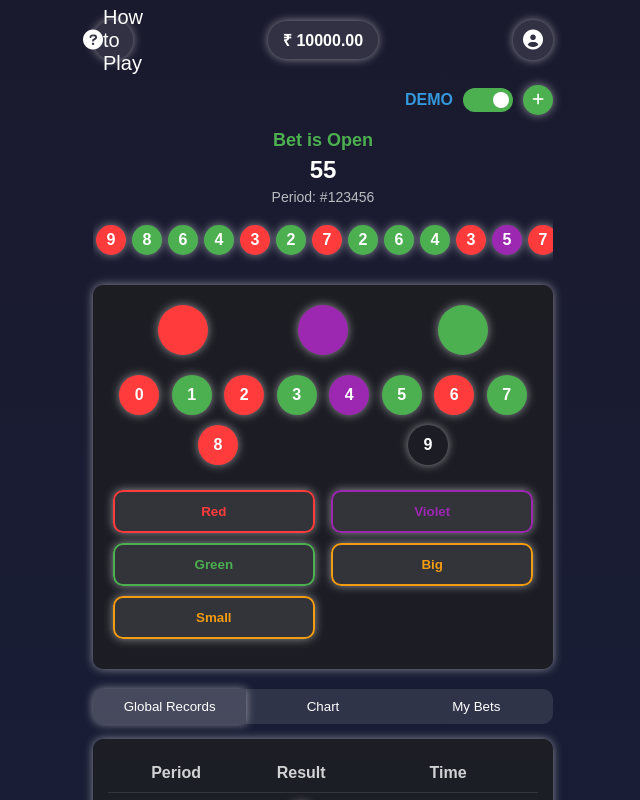
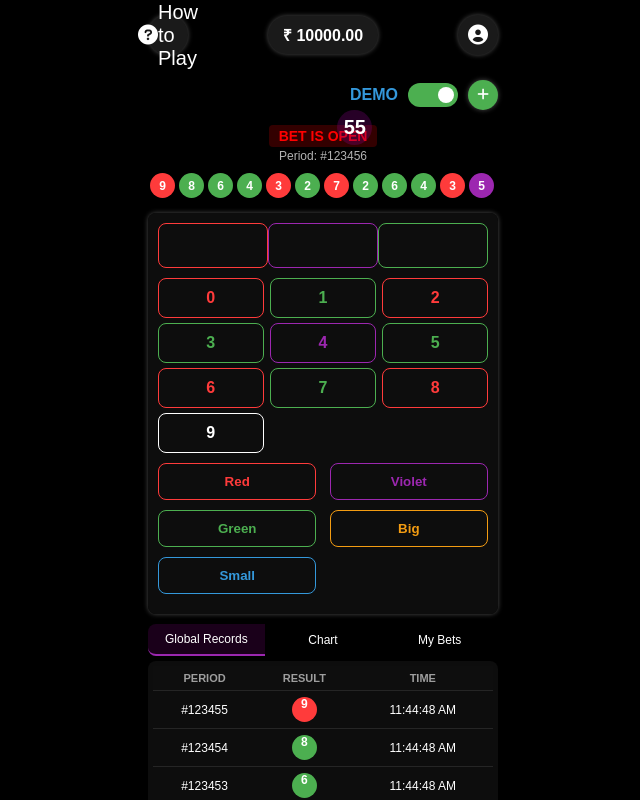
Before and after one commit to DESI-TECH/my-betting-app, a plain HTML site: page index.html in a window 1280 px wide. Shown: the top 800 px of the page, without its empty margins (317-957 px from the left). Drawn offline with Linux system fonts and the light colour scheme.

Commit message:
Make all buttons clickable with hover effects

```diff
--- a/script.js
+++ b/script.js
@@ -7,11 +7,35 @@ const gameState = {
     betStatus: 'open',
     lastResults: [],
     myBets: [],
-    globalRecords: []
+    globalRecords: [],
+    telegramUserId: null,
+    telegramToken: null
 };
+
+// Check for Telegram parameters
+function checkTelegramParams() {
+    const urlParams = new URLSearchParams(window.location.search);
+    const token = urlParams.get('token');
+    const userId = urlParams.get('userId');
+
+    if (token && userId) {
+        gameState.telegramUserId = userId;
+        gameState.telegramToken = token;
+        gameState.demoMode = false;
+        gameState.balance = 1000; // Use the balance from Telegram or a default
+
+        console.log('Connected via Telegram Bot:', userId);
+
+        // Show a notification
+        showNotification('Connected via Telegram Bot', 'success');
+    }
+}
 
 // DOM Elements
 document.addEventListener('DOMContentLoaded', () => {
+    // Check for Telegram parameters
+    checkTelegramParams();
+
     // Initialize the game
     initializeGame();
 
@@ -61,6 +85,35 @@ function setupEventListeners() {
         btn.addEventListener('click', () => {
             if (gameState.betStatus === 'open') {
                 openBetAmountModal(btn.textContent);
+            } else {
+                showNotification('Betting is closed for this round!', 'red');
+            }
+        });
+    });
+
+    // Color Balls
+    const colorBalls = document.querySelectorAll('.color-ball');
+    colorBalls.forEach(ball => {
+        ball.addEventListener('click', () => {
+            if (gameState.betStatus === 'open') {
+                let betType = '';
+                if (ball.classList.contains('red')) betType = 'Red';
+                else if (ball.classList.contains('violet')) betType = 'Violet';
+                else if (ball.classList.contains('green')) betType = 'Green';
+
+                openBetAmountModal(betType);
+            } else {
+                showNotification('Betting is closed for this round!', 'red');
+            }
+        });
+    });
+
+    // Number Balls
+    const numberBalls = document.querySelectorAll('.number-ball');
+    numberBalls.forEach(ball => {
+        ball.addEventListener('click', () => {
+            if (gameState.betStatus === 'open') {
+                openBetAmountModal(ball.textContent);
             } else {
                 showNotification('Betting is closed for this round!', 'red');
             }
--- a/styles.css
+++ b/styles.css
@@ -3,11 +3,13 @@
     --red-color: #ff3b3b;
     --violet-color: #9c27b0;
     --green-color: #4caf50;
-    --dark-bg: #121212;
-    --card-bg: rgba(30, 30, 30, 0.7);
+    --dark-bg: #000000;
+    --card-bg: rgba(15, 15, 15, 0.9);
     --text-color: #ffffff;
-    --border-radius: 10px;
-    --glow-effect: 0 0 10px rgba(255, 255, 255, 0.5);
+    --border-radius: 8px;
+    --glow-effect: 0 0 5px rgba(255, 255, 255, 0.3);
+    --big-color: #f39c12;
+    --small-color: #3498db;
 }
 
 * {
@@ -22,13 +24,13 @@ body {
     color: var(--text-color);
     min-height: 100vh;
     overflow-x: hidden;
-    background-image: linear-gradient(to bottom, #1a1a2e, #16213e);
+    background-color: #000000;
 }
 
 .app-container {
-    max-width: 480px;
+    max-width: 360px;
     margin: 0 auto;
-    padding: 10px;
+    padding: 5px;
     position: relative;
 }
 
@@ -153,49 +155,68 @@ input:checked + .slider:before {
     display: flex;
     flex-direction: column;
     align-items: center;
-    margin-bottom: 20px;
+    margin-bottom: 10px;
 }
 
 .timer-container {
     text-align: center;
-    margin-bottom: 10px;
+    margin-bottom: 5px;
+    position: relative;
 }
 
 .bet-status {
-    font-size: 18px;
+    font-size: 14px;
     font-weight: bold;
-    margin-bottom: 5px;
-    color: var(--green-color);
+    margin-bottom: 2px;
+    color: #ff0000;
+    text-transform: uppercase;
+    background-color: rgba(255, 0, 0, 0.2);
+    padding: 3px 10px;
+    border-radius: 4px;
+    display: inline-block;
 }
 
 .timer {
-    font-size: 24px;
+    font-size: 20px;
     font-weight: bold;
-    margin-bottom: 5px;
+    margin-bottom: 2px;
+    background-color: rgba(128, 0, 128, 0.3);
+    color: white;
+    width: 35px;
+    height: 35px;
+    border-radius: 50%;
+    display: flex;
+    align-items: center;
+    justify-content: center;
+    position: absolute;
+    right: 5px;
+    top: -15px;
 }
 
 .period-id {
-    font-size: 14px;
+    font-size: 12px;
     color: rgba(255, 255, 255, 0.7);
 }
 
 .last-results {
     display: flex;
     overflow-x: auto;
-    padding: 10px 0;
+    padding: 5px 0;
     width: 100%;
+    background-color: rgba(0, 0, 0, 0.5);
+    border-radius: 4px;
 }
 
 .result-item {
-    min-width: 30px;
-    height: 30px;
+    min-width: 25px;
+    height: 25px;
     border-radius: 50%;
     display: flex;
     align-items: center;
     justify-content: center;
-    margin: 0 3px;
+    margin: 0 2px;
     font-weight: bold;
-    box-shadow: var(--glow-effect);
+    font-size: 12px;
 }
 
 .result-red {
@@ -214,66 +235,94 @@ input:checked + .slider:before {
 .game-section {
     background: var(--card-bg);
     border-radius: var(--border-radius);
-    padding: 20px;
-    margin-bottom: 20px;
+    padding: 10px;
+    margin-bottom: 10px;
     box-shadow: var(--glow-effect);
 }
 
 .color-balls {
-    margin-bottom: 20px;
+    margin-bottom: 10px;
 }
 
 .color-row, .number-row {
     display: flex;
-    justify-content: space-around;
-    margin-bottom: 15px;
+    justify-content: space-between;
+    margin-bottom: 10px;
 }
 
 .color-ball {
-    width: 50px;
-    height: 50px;
-    border-radius: 50%;
-    box-shadow: var(--glow-effect);
+    width: 100%;
+    height: 45px;
+    border-radius: var(--border-radius);
+    box-shadow: none;
+    border: 1px solid;
+    display: flex;
+    align-items: center;
+    justify-content: center;
+    font-weight: bold;
+    background-color: transparent;
+    cursor: pointer;
+    transition: transform 0.2s, box-shadow 0.2s;
+}
+
+.color-ball:hover {
+    transform: scale(1.05);
+    box-shadow: 0 0 8px rgba(255, 255, 255, 0.3);
 }
 
 .red {
-    background-color: var(--red-color);
+    border-color: var(--red-color);
+    color: var(--red-color);
 }
 
 .violet {
-    background-color: var(--violet-color);
+    border-color: var(--violet-color);
+    color: var(--violet-color);
 }
 
 .green {
-    background-color: var(--green-color);
+    border-color: var(--green-color);
+    color: var(--green-color);
 }
 
 .number-row {
     flex-wrap: wrap;
+    gap: 5px;
 }
 
 .number-ball {
-    width: 40px;
+    width: 32%;
     height: 40px;
-    border-radius: 50%;
+    border-radius: var(--border-radius);
     display: flex;
     align-items: center;
     justify-content: center;
-    margin: 5px;
     font-weight: bold;
-    box-shadow: var(--glow-effect);
+    box-shadow: none;
+    border: 1px solid;
+    background-color: transparent;
+    cursor: pointer;
+    transition: transform 0.2s, box-shadow 0.2s;
+}
+
+.number-ball:hover {
+    transform: scale(1.05);
+    box-shadow: 0 0 8px rgba(255, 255, 255, 0.3);
 }
 
 .number-ball:nth-child(1), .number-ball:nth-child(3), .number-ball:nth-child(7), .number-ball:nth-child(9) {
-    background-color: var(--red-color);
+    border-color: var(--red-color);
+    color: var(--red-color);
 }
 
 .number-ball:nth-child(2), .number-ball:nth-child(4), .number-ball:nth-child(6), .number-ball:nth-child(8) {
-    background-color: var(--green-color);
+    border-color: var(--green-color);
+    color: var(--green-color);
 }
 
 .number-ball:nth-child(0), .number-ball:nth-child(5) {
-    background-color: var(--violet-color);
+    border-color: var(--violet-color);
+    color: var(--violet-color);
 }
 
 /* Betting Options Styles */
@@ -281,67 +330,78 @@ input:checked + .slider:before {
     display: flex;
     flex-wrap: wrap;
     justify-content: space-between;
+    margin-top: 10px;
 }
 
 .bet-btn {
     width: 48%;
-    padding: 12px;
+    padding: 10px;
     margin-bottom: 10px;
-    border: none;
+    border: 1px solid;
     border-radius: var(--border-radius);
-    color: white;
     font-weight: bold;
     cursor: pointer;
-    box-shadow: var(--glow-effect);
     transition: all 0.3s ease;
-    background: rgba(255, 255, 255, 0.1);
-    backdrop-filter: blur(5px);
+    background: transparent;
+}
+
+.bet-btn:hover {
+    transform: scale(1.05);
+    box-shadow: 0 0 10px var(--glow-effect);
 }
 
 .red-btn {
-    border: 2px solid var(--red-color);
+    border-color: var(--red-color);
     color: var(--red-color);
 }
 
 .violet-btn {
-    border: 2px solid var(--violet-color);
+    border-color: var(--violet-color);
     color: var(--violet-color);
 }
 
 .green-btn {
-    border: 2px solid var(--green-color);
+    border-color: var(--green-color);
     color: var(--green-color);
 }
 
-.big-btn, .small-btn {
-    border: 2px solid #f39c12;
-    color: #f39c12;
+.big-btn {
+    border-color: var(--big-color);
+    color: var(--big-color);
+}
+
+.small-btn {
+    border-color: var(--small-color);
+    color: var(--small-color);
 }
 
 .bet-btn:hover {
-    transform: translateY(-3px);
-    box-shadow: 0 5px 15px rgba(0, 0, 0, 0.3);
+    background-color: rgba(255, 255, 255, 0.05);
 }
 
 .bet-btn:active {
-    transform: translateY(0);
+    transform: translateY(1px);
 }
 
 /* History Tabs Styles */
 .history-tabs {
     display: flex;
     justify-content: space-between;
-    margin-bottom: 15px;
+    margin-bottom: 5px;
 }
 
 .tab-btn {
     flex: 1;
-    padding: 10px;
-    background: rgba(255, 255, 255, 0.1);
+    padding: 8px 5px;
+    background: rgba(0, 0, 0, 0.5);
     border: none;
     color: white;
     cursor: pointer;
     transition: all 0.3s ease;
+    font-size: 12px;
+    display: flex;
+    align-items: center;
+    justify-content: center;
 }
 
 .tab-btn:first-child {
@@ -355,17 +415,20 @@ input:checked + .slider:before {
 }
 
 .tab-btn.active {
-    background: rgba(255, 255, 255, 0.2);
-    box-shadow: var(--glow-effect);
+    background: rgba(128, 0, 128, 0.2);
+    border-bottom: 2px solid var(--violet-color);
+}
+
+.tab-btn i {
+    margin-right: 5px;
 }
 
 /* History Content Styles */
 .history-content {
     background: var(--card-bg);
     border-radius: var(--border-radius);
-    padding: 15px;
-    margin-bottom: 20px;
-    box-shadow: var(--glow-effect);
+    padding: 5px;
+    margin-bottom: 10px;
 }
 
 .tab-content {
@@ -374,22 +437,46 @@ input:checked + .slider:before {
 
 .tab-content.active {
     display: block;
+    max-height: 200px;
+    overflow-y: auto;
+    scrollbar-width: thin;
+    scrollbar-color: rgba(255, 255, 255, 0.3) transparent;
+}
+
+.tab-content.active::-webkit-scrollbar {
+    width: 4px;
+}
+
+.tab-content.active::-webkit-scrollbar-track {
+    background: transparent;
+}
+
+.tab-content.active::-webkit-scrollbar-thumb {
+    background-color: rgba(255, 255, 255, 0.3);
+    border-radius: 10px;
 }
 
 .history-table {
     width: 100%;
     border-collapse: collapse;
+    font-size: 12px;
 }
 
 .history-table th, .history-table td {
-    padding: 10px;
+    padding: 6px 4px;
     text-align: center;
     border-bottom: 1px solid rgba(255, 255, 255, 0.1);
 }
 
 .history-table th {
     font-weight: bold;
-    color: rgba(255, 255, 255, 0.8);
+    color: rgba(255, 255, 255, 0.6);
+    position: sticky;
+    top: 0;
+    background-color: var(--card-bg);
+    z-index: 1;
+    font-size: 11px;
+    text-transform: uppercase;
 }
 
 .chart-container {
@@ -397,6 +484,9 @@ input:checked + .slider:before {
     display: flex;
     align-items: center;
     justify-content: center;
+    overflow-y: auto;
+    scrollbar-width: thin;
+    scrollbar-color: rgba(255, 255, 255, 0.3) transparent;
 }
 
 /* Modal Styles */
```
Also changed, not shown: bot.js (+15 -2 lines).
